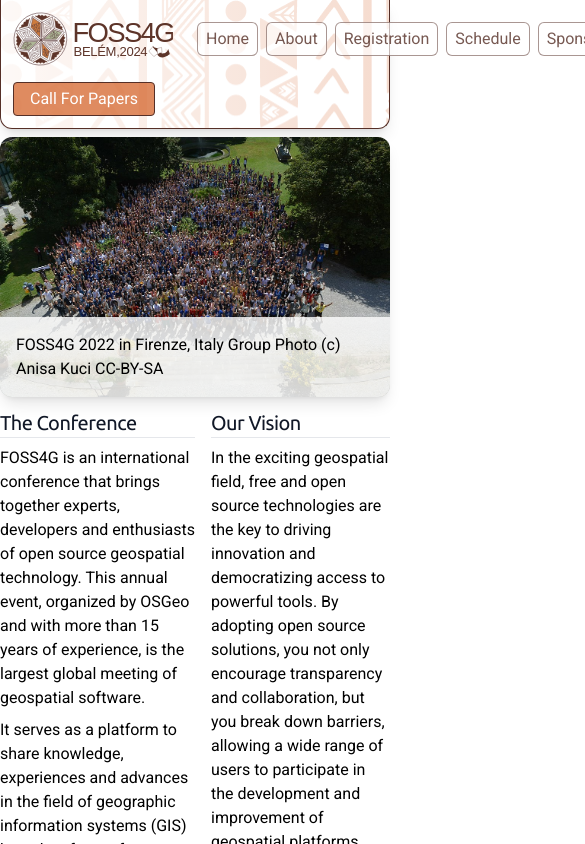
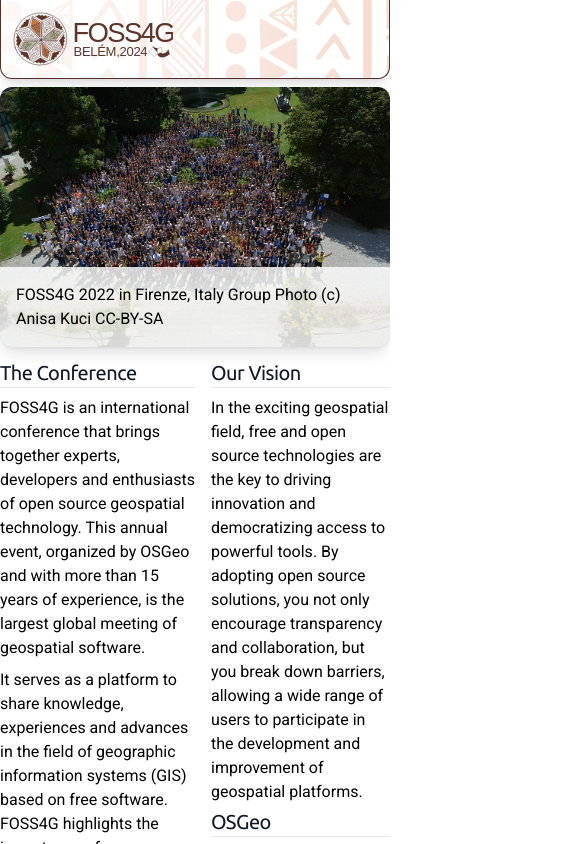
Before and after one commit to FOSS4G-2024-Belem/foss4g-2024-belem.github.io, a Next.js app: page /about in a window 390 px wide. Shown: the top 844 px of the page, 585 px wide, since content can reach past the window. Built offline with nearby package versions, Linux system fonts and the light colour scheme.

Commit message:
header footer fixes

```diff
--- a/src/components/footer.tsx
+++ b/src/components/footer.tsx
@@ -4,9 +4,9 @@ import FOSS4GLogoWhite from "@/images/foss4g-belem-logo-vertical-white.svg";
 
 import { SocialIcon } from "react-social-icons";
 
-export default function Header() {
+export default function Footer() {
   return (
-    <nav className="flex items-center justify-between flex-wrap bg-f4g_red px-4 py-4 max-w-6xl mx-auto border-f4g_red border-l border-b border-r rounded-t-xl">
+    <nav className="flex shadow-lg items-center justify-between flex-wrap bg-f4g_red px-3 py-3 max-w-6xl mx-auto border-white border-t border-l border-r rounded-t-xl">
       <div className="flex space-x-2">
         <SocialIcon
           url="https://instagram.com/foss4g"
@@ -40,7 +40,7 @@ export default function Header() {
           fgColor="transparent"
         />
       </div>
-      <div className="flex  flex-shrink-0 text-white">
+      <div className="flex flex-shrink-0 text-white">
         <Image className="w-40" alt="FOSS4G Logo" src={FOSS4GLogoWhite} />
       </div>
     </nav>
--- a/src/components/header.tsx
+++ b/src/components/header.tsx
@@ -64,10 +64,10 @@ export default function Header() {
       }}
     >
       <div className="flex items-center flex-shrink-0 text-white mr-6">
-        <div className="rounded-lg ">
+        <div className="">
           <Image className="w-40" alt="FOSS4G Logo" src={FOSS4GLogo} />
         </div>
-        <div className="space-x-2 ml-6">
+        <div className="space-x-2 ml-6 hidden md:flex">
           {menuItems.map((menuItem) => (
             <Menu
               key={menuItem.label}
@@ -114,9 +114,9 @@ export default function Header() {
         </div>
       </div>
 
-      <div>
+      <div className="lg:flex items-center justify-center hidden">
         <Link
-          className="inline-block px-4 py-2 leading-none bg-f4g_orange/80 hover:bg-f4g_orange border rounded text-white border-f4g_red  mt-4 lg:mt-0"
+          className="px-4 py-2 leading-none bg-f4g_orange/80 hover:bg-f4g_orange border rounded text-white border-f4g_red  mt-4 lg:mt-0"
           href="/call-for-papers"
         >
           Call For Papers
```
